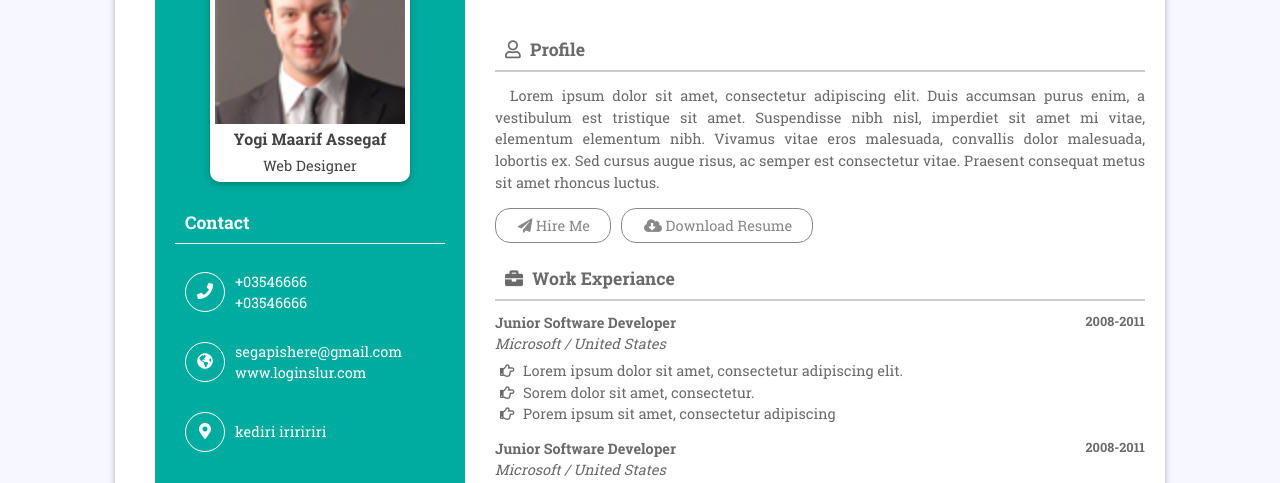
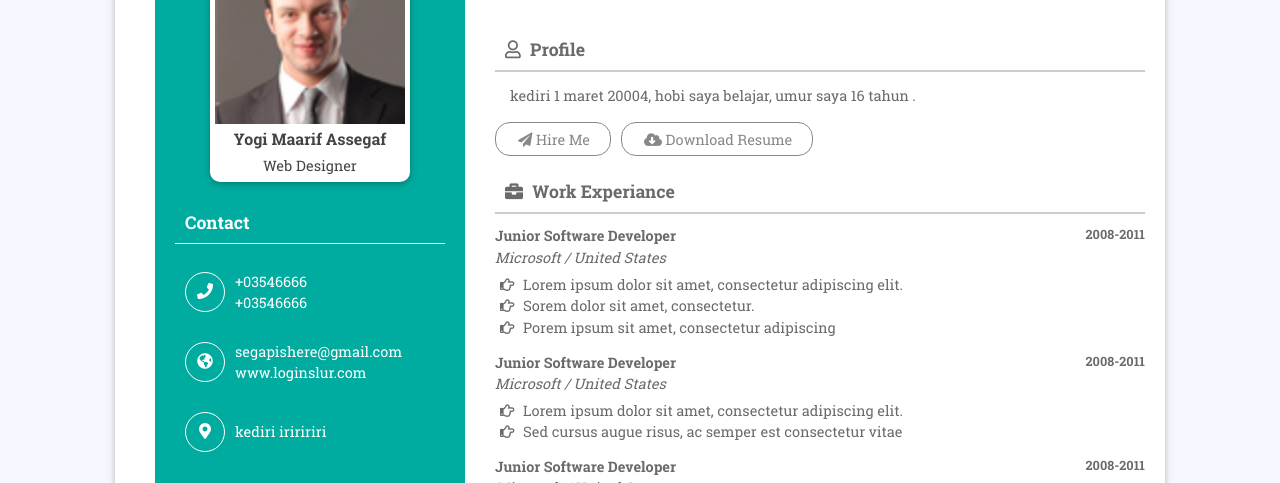
Before and after one commit to yogiassegaf/portofolio, a plain HTML site: page index.html in a window 1280 px wide. Shown: the part 141-624 px from the top of the page. Drawn offline with Linux system fonts and the light colour scheme.

Commit message:
Update index.html

```diff
--- a/index.html
+++ b/index.html
@@ -89,7 +89,7 @@
                         </div>
                         <h2 class="rit-titl"><i class="far fa-user"></i> Profile</h2>
                         <div class="about">
-                            <p>Lorem ipsum dolor sit amet, consectetur adipiscing elit. Duis accumsan purus enim, a vestibulum est tristique sit amet. Suspendisse nibh nisl, imperdiet sit amet mi vitae, elementum elementum nibh. Vivamus vitae eros malesuada, convallis dolor malesuada, lobortis ex. Sed cursus augue risus, ac semper est consectetur vitae. Praesent consequat metus sit amet rhoncus luctus.</p>
+                            <p>kediri 1 maret 20004, hobi saya belajar, umur saya 16 tahun  .</p>
                             <div class="btn-ro row no-margin">
                                 <ul class="btn-link">
                                     <li>
```
